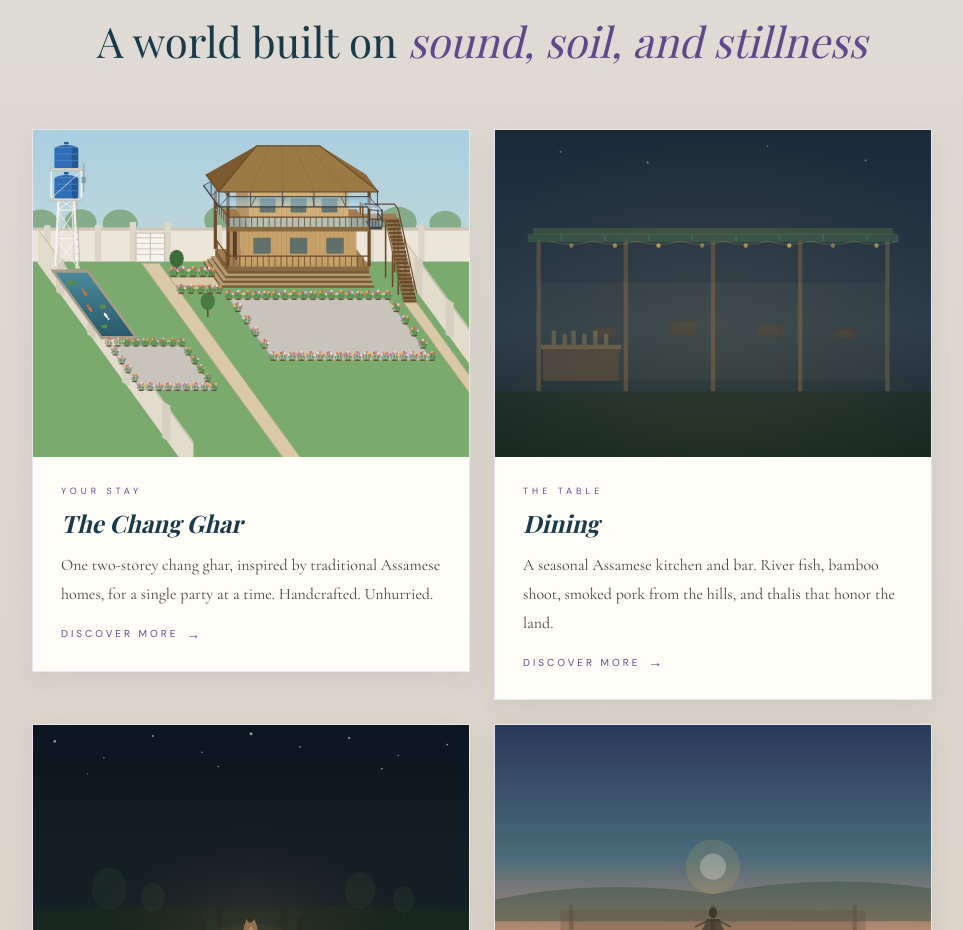
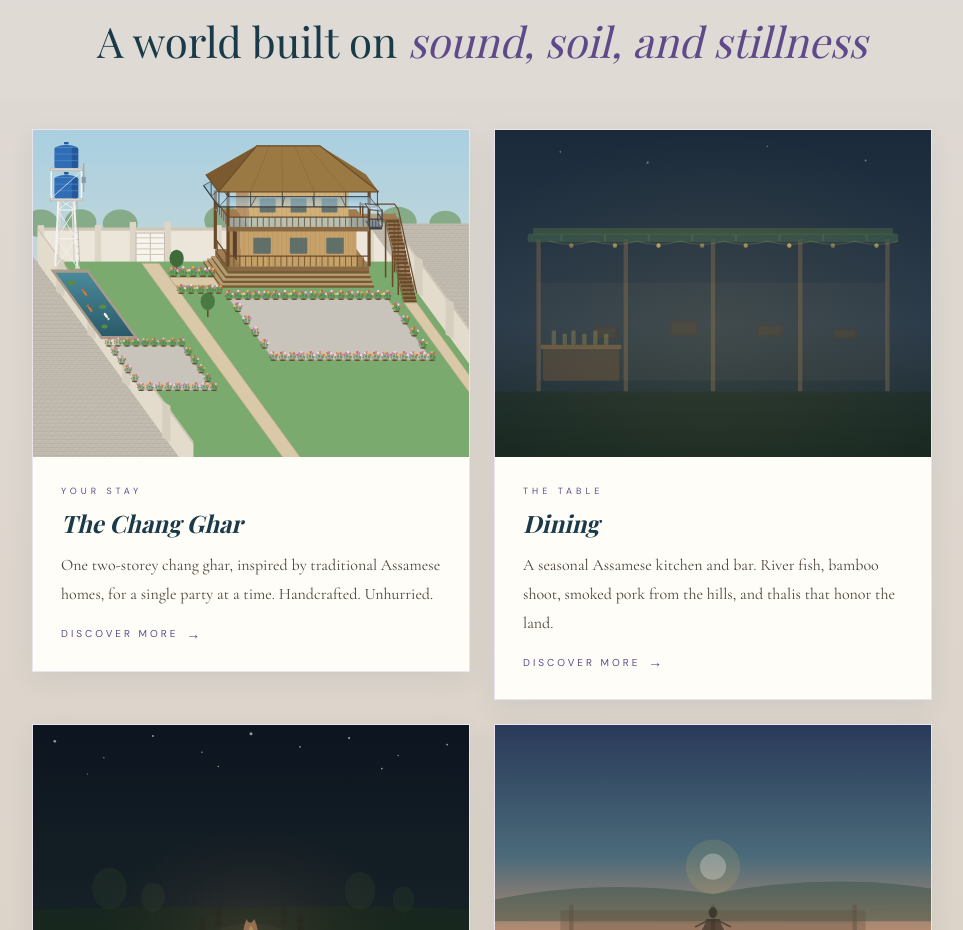
Before and after one commit to SeniorTechLead/neelpaakhi, a React (Vite) app: page / in a window 1280 px wide. Shown: the part 900-1830 px from the top of the page, without its empty margins (158-1121 px from the left). Built offline with nearby package versions, Linux system fonts and the light colour scheme; a web font is replaced by a local one.

Commit message:
Pave the roads outside the west and east walls; end the north wall at the corners

```diff
--- a/src/shared/svgs.jsx
+++ b/src/shared/svgs.jsx
@@ -44,6 +44,11 @@ export function ChangGharSVG() {
           <stop offset="0%" stopColor="rgb(120,170,200)" stopOpacity="0.6"/>
           <stop offset="100%" stopColor="rgb(190,228,245)" stopOpacity="0.4"/>
         </linearGradient>
+        {/* Paver blocks; skewed so the joints run along the roads (parallel to the house) */}
+        <pattern id="cg-pavers" width="8" height="5" patternUnits="userSpaceOnUse" patternTransform="skewX(36)">
+          <rect width="8" height="5" fill="#c4bdb1"/>
+          <path d="M0,0 H8 M0,2.5 H8 M2,0 V2.5 M6,2.5 V5" stroke="#aaa395" strokeWidth="0.45"/>
+        </pattern>
         <linearGradient id="cg-water" x1="0" y1="0" x2="0" y2="1">
           <stop offset="0%" stopColor="#4a8a9a"/>
           <stop offset="100%" stopColor="#2a5a6a"/>
@@ -57,9 +62,9 @@ export function ChangGharSVG() {
         <ellipse key={`b${i}`} cx={cx} cy={cy} rx={r} ry={r * 0.8} fill="#6f9a66" opacity="0.7"/>
       ))}
       {/* Compound wall to the north */}
-      <rect x="-90" y="158" width="550" height="42" fill="#ece6da"/>
-      <rect x="-90" y="155" width="550" height="4" fill="#cfc6b6"/>
-      {[-76, -12, 140, 204, 268, 332, 396].map(x => <rect key={x} x={x} y="152" width="8" height="48" fill="#ddd5c6"/>)}
+      <rect x="-84" y="158" width="452" height="42" fill="#ece6da"/>
+      <rect x="-84" y="155" width="452" height="4" fill="#cfc6b6"/>
+      {[-84, -12, 140, 204, 268, 332, 362].map(x => <rect key={x} x={x} y="152" width="8" height="48" fill="#ddd5c6"/>)}
       {/* 8 ft gate where the lane meets the wall */}
       <rect x="32" y="148" width="8" height="52" fill="#ddd5c6"/>
       <rect x="76" y="148" width="8" height="52" fill="#ddd5c6"/>
@@ -80,6 +85,16 @@ export function ChangGharSVG() {
           </g>
         );
       })}
+      {/* Block-paved roads outside the west and east walls */}
+      {(() => {
+        const west = (y) => ns(-84, 200, y), east = (y) => ns(368, 200, y), y0 = 150, y1 = 470;
+        return (
+          <g>
+            <polygon points={pts([-90, y0], [west(y0), y0], [west(y1), y1], [-90, y1])} fill="url(#cg-pavers)"/>
+            <polygon points={pts([east(y0), y0], [460, y0], [460, y1], [east(y1), y1])} fill="url(#cg-pavers)"/>
+          </g>
+        );
+      })()}
       {/* Compound wall on the west, to the left of the tank, pond and small courtyard */}
       {(() => {
         const H = 42, x = (y) => ns(-84, 200, y), y0 = 200, y1 = 470;
```
